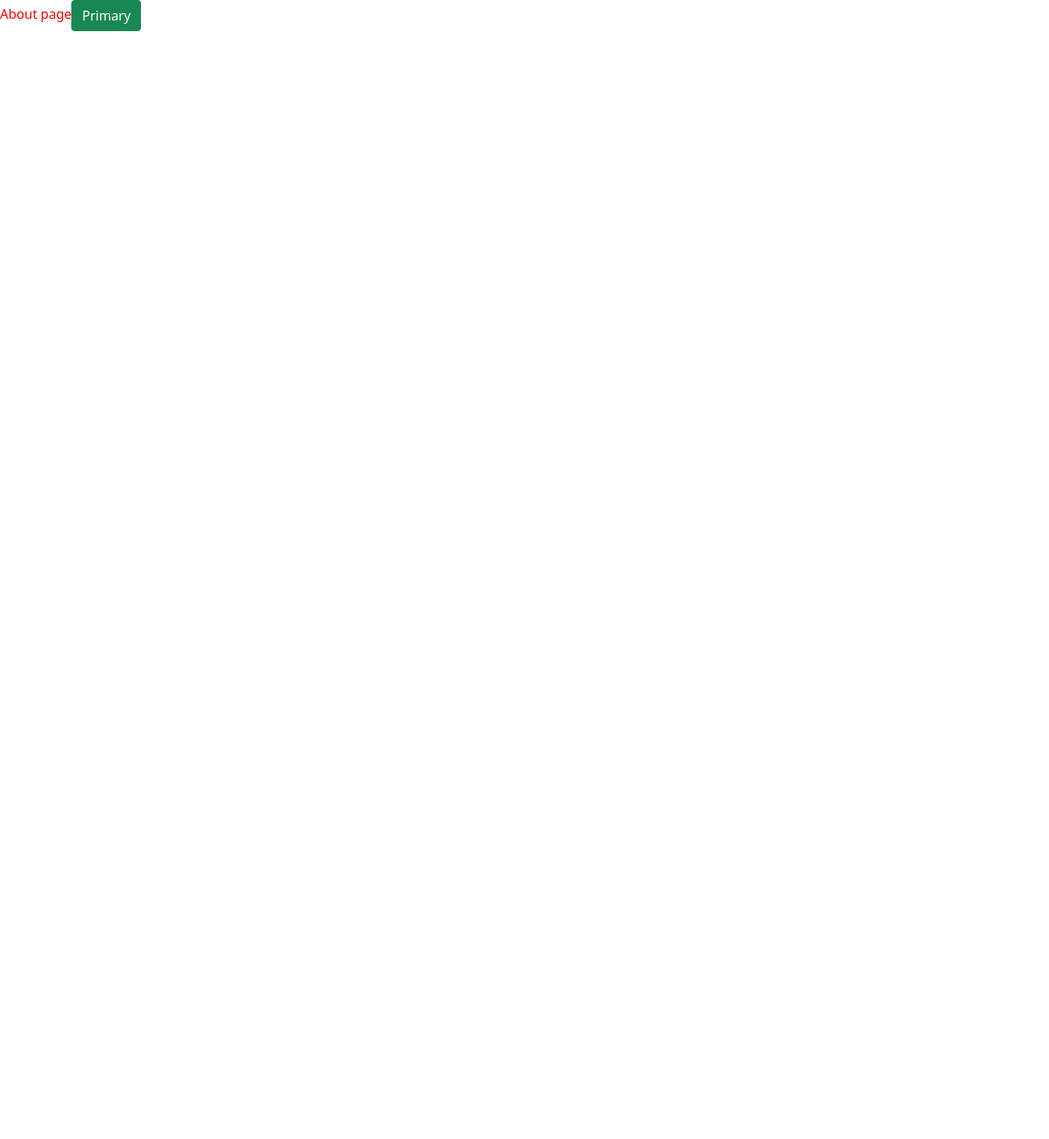
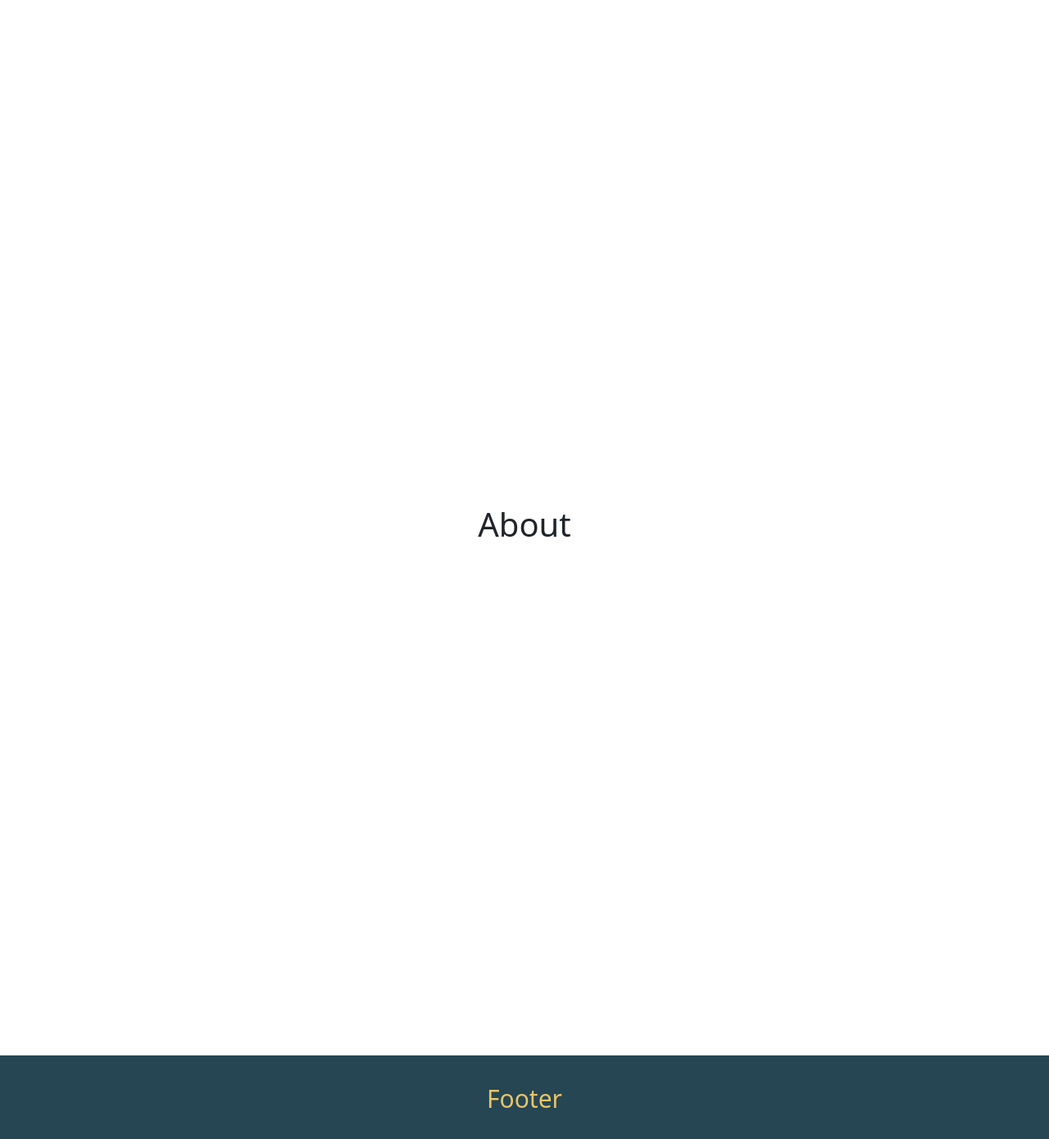
Before and after one commit to AndroPyro28/nextjs-typescript, a Next.js app: page /about in a window 1280 px wide. Shown: the top 1390 px of the page at 82% size. Before the commit the page ends 800 px from the top, so only its background shows below. Built offline with nearby package versions, Linux system fonts and the light colour scheme.

Commit message:
App Layout

```diff
--- /dev/null
+++ b/components/Footer.tsx
@@ -0,0 +1,9 @@
+import React from 'react'
+
+function Footer() {
+  return (
+    <div className='layout__footer'>Footer</div>
+  )
+}
+
+export default Footer
--- /dev/null
+++ b/components/Header.tsx
@@ -0,0 +1,9 @@
+import React from 'react'
+
+function Header() {
+  return (
+    <div className='layout__header'>Header</div>
+  )
+}
+
+export default Header
--- a/pages/_app.tsx
+++ b/pages/_app.tsx
@@ -1,8 +1,32 @@
-import '../styles/globals.css'
-import type { AppProps } from 'next/app'
-import "bootstrap/dist/css/bootstrap.min.css"
-function MyApp({ Component, pageProps }: AppProps) {
-  return <Component {...pageProps} />
+import "../styles/globals.css";
+import type { AppProps } from "next/app";
+import "bootstrap/dist/css/bootstrap.min.css";
+import Header from "../components/Header";
+import Footer from "../components/Footer";
+import "../styles/layout.scss";
+import React, { ReactElement, ReactNode } from "react";
+import type { NextPage } from "next";
+
+type NextPageWithLayout = NextPage & {
+  getLayout?: (page: ReactElement) => ReactNode;
+};
+
+type AppPropsWithLayout = AppProps & {
+  Component: NextPageWithLayout;
+};
+
+function MyApp({ Component, pageProps }: AppPropsWithLayout) {
+  const getLayout = Component.getLayout ?? ((page) => page);
+
+  return getLayout ? (
+    getLayout(<Component {...pageProps} />)
+  ) : (
+    <>
+      <Header />
+      <Component {...pageProps} />
+      <Footer />
+    </>
+  );
 }
 
-export default MyApp
+export default MyApp;
--- a/pages/about.tsx
+++ b/pages/about.tsx
@@ -1,12 +1,15 @@
-import React from 'react'
-import styles from "../styles/about.module.css"
+import React from "react";
+import Footer from "../components/Footer";
+
 function About() {
-  return (
-    <div className={styles.highlight}>
-      About page
-      <button className='btn btn-success'>Primary</button>
-    </div>
-  )
+  return <h1 className="content">About</h1>;
 }
 
-export default About
+export default About;
+
+About.getLayout = function PageLayout(page: React.ReactElement) {
+  return <>
+    {page}
+    <Footer />
+  </>;
+};
--- a/pages/api/hello.ts
+++ /dev/null
@@ -1,14 +0,0 @@
-// Next.js API route support: https://nextjs.org/docs/api-routes/introduction
-import type { NextApiRequest, NextApiResponse } from 'next'
-
-type Data = {
-  name: string,
-  age: number
-}
-
-export default function handler(
-  req: NextApiRequest,
-  res: NextApiResponse<Data>
-) {
-  res.status(200).json({ name: 'John Doe', age: 500 })
-}
--- a/styles/about.module.css
+++ /dev/null
@@ -1,3 +0,0 @@
-.highlight {
-    color: red;
-}
--- a/styles/contact.module.css
+++ /dev/null
@@ -1,3 +0,0 @@
-.highlight {
-    color: blue;
-}
--- /dev/null
+++ b/styles/layout.scss
@@ -0,0 +1,21 @@
+.layout__header {
+    background: #264653;
+    color: #f4a261;
+    font-size: 30px;
+    text-align: center;
+    padding: 30px;
+}
+
+.layout__footer {
+    background: #264653;
+    color: #e9c46a;
+    font-size: 30px;
+    text-align: center;
+    padding: 30px;
+}
+.content {
+    display: flex;
+    justify-content: center;
+    align-items: center;
+    min-height: 100vw;
+}
```
Also changed, not shown: pages/contact.tsx (deleted, +0 -12 lines), pages/index.tsx (+4 -68 lines).
